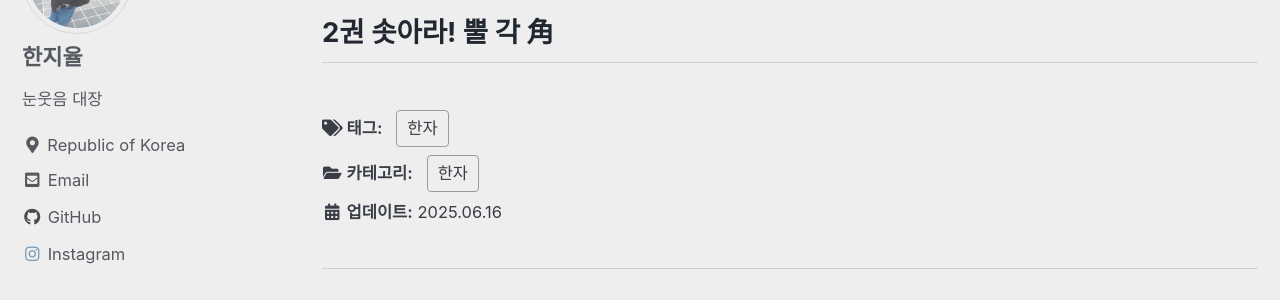
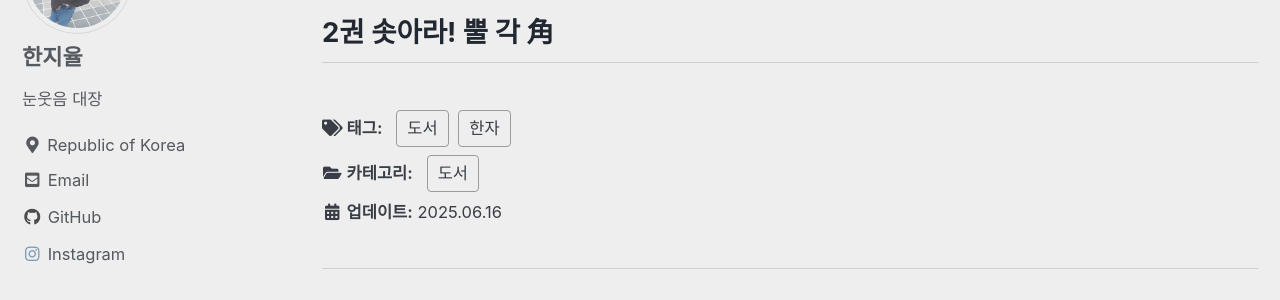
Before and after one commit to 9oodcat/9oodcat.github.io, a Jekyll site: the page built from _posts/books/hanja/2025-06-11-magic-hanja.md, in a window 1280 px wide and 900 px high, scrolled down 3658 px. Shown: the part 142-442 px from the top of the window. Built offline with Jekyll 4.4.1, drawn with Linux system fonts in a browser that asks for light colours; cached includes are drawn as plain includes.

Commit message:
update category for 도서

```diff
--- a/_posts/books/hanja/2025-06-11-magic-hanja.md
+++ b/_posts/books/hanja/2025-06-11-magic-hanja.md
@@ -2,8 +2,9 @@
 title: "마법 천자문"
 excerpt: "마법 천자문"
 categories:
-  - 한자
+  - 도서
 tags:
+  - 도서
   - 한자
 last_modified_at: 2025-06-16T00:00:00+09:00
 toc: true
```
